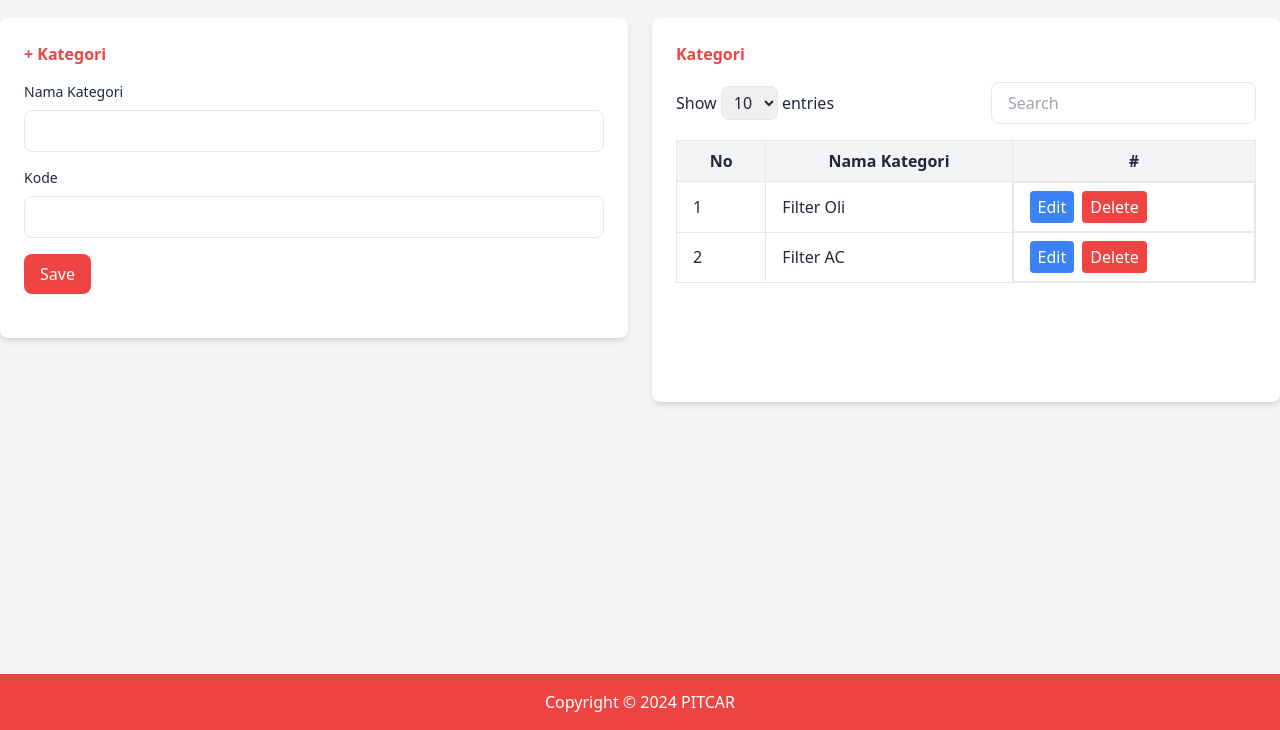
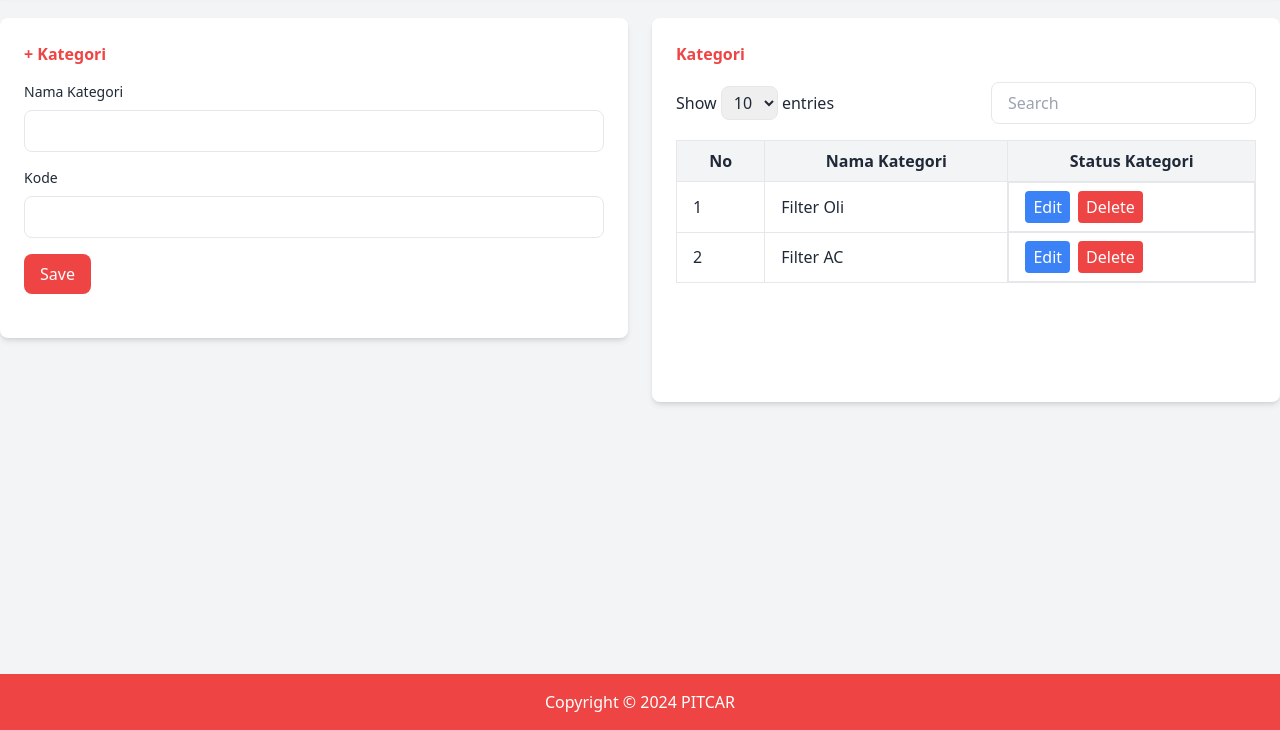
Before and after one commit to nabilahhusen/pitcar, a plain HTML site: page gudang/category.html in a window 1280 px wide. Shown: the part 70-800 px from the top of the page. Drawn offline with nearby package versions, Linux system fonts and the light colour scheme.

Commit message:
change name label

```diff
--- a/gudang/category.html
+++ b/gudang/category.html
@@ -104,7 +104,7 @@
             <tr class="bg-gray-100">
               <th class="border px-4 py-2">No</th>
               <th class="border px-4 py-2">Nama Kategori</th>
-              <th class="border px-4 py-2">#</th>
+              <th class="border px-4 py-2">Status Kategori</th>
             </tr>
           </thead>
           <tbody>
```
